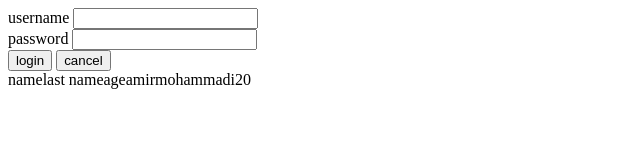
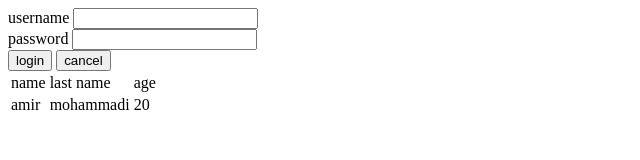
Before and after one commit to Amirhoseinmohammadi2025/amir-git, a plain HTML site: page index.html in a window 1280 px wide. Shown: the whole page, without its empty margins (0-640 px from the left). Drawn offline with Linux system fonts and the light colour scheme.

Commit message:
Update index.html

```diff
--- a/index.html
+++ b/index.html
@@ -17,14 +17,14 @@
     <div>
         <table>
             <thead>
-                <tr>name</tr>
-                <tr>last name</tr>
-                <tr>age</tr>
+                <td>name</td>
+                <td>last name</td>
+                <td>age</td>
             </thead>
             <tbody>
-                <tr>amir</tr>
-                <tr>mohammadi</tr>
-                <tr>20</tr>
+                <td>amir</td>
+                <td>mohammadi</td>
+                <td>20</td>
             </tbody>
         </table>
     </div>
```
